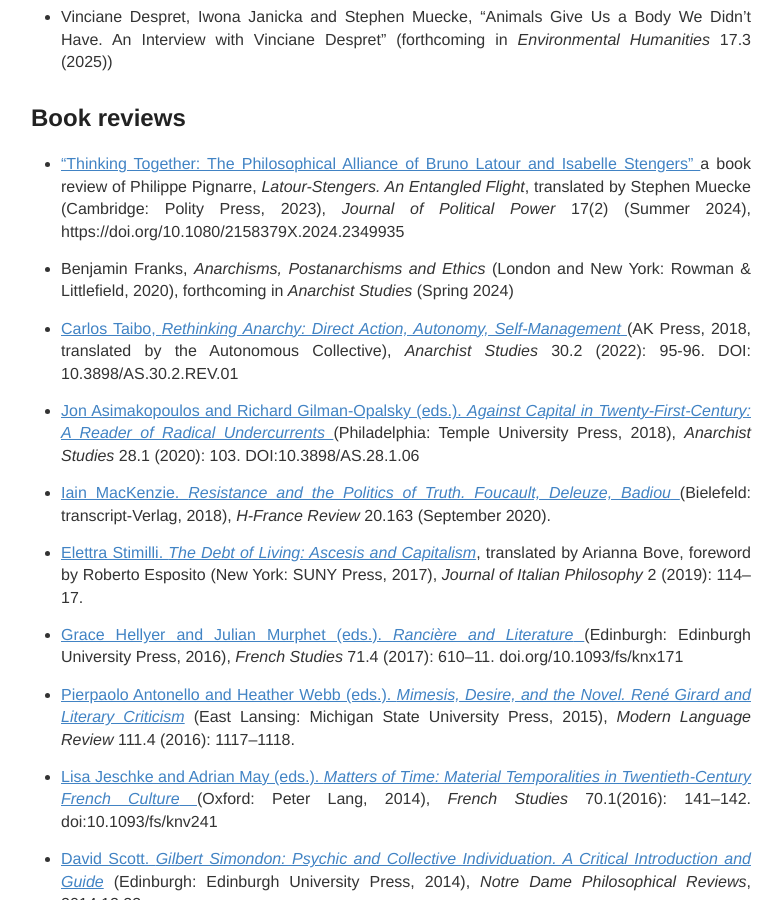
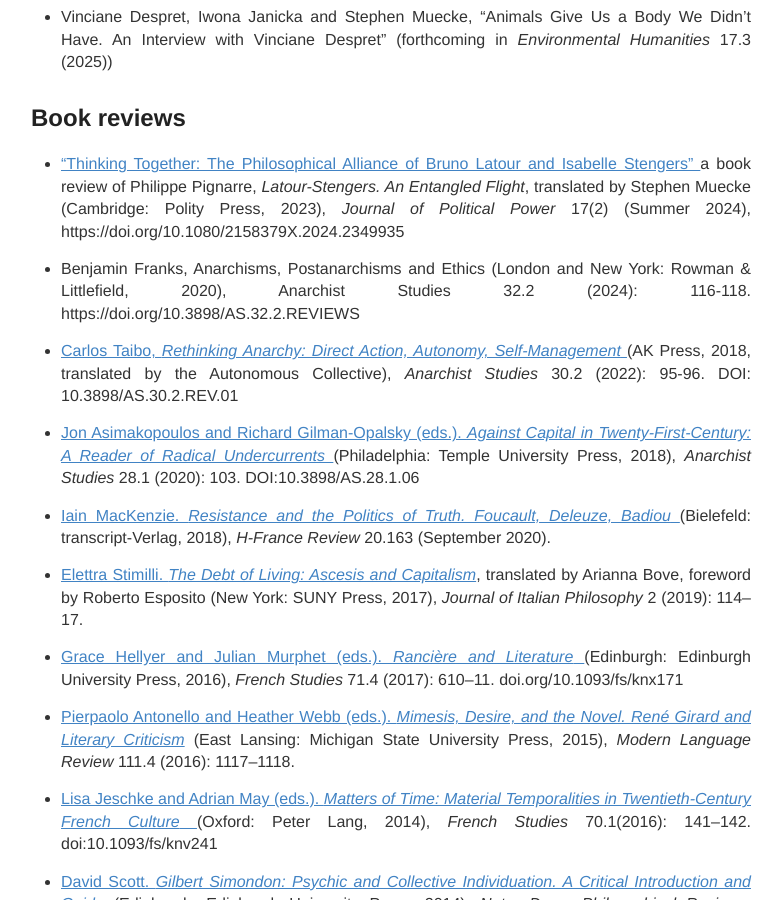
Before and after one commit to IJanicka/IJanicka.github.io, a Jekyll site: the page built from publications.md, in a window 1280 px wide and 900 px high, scrolled down 5748 px. Shown: the whole window, without its empty margins (249-1032 px from the left). Built offline with Jekyll 4.4.1, drawn with Linux system fonts in a browser that asks for light colours.

Commit message:
Update publications.md

```diff
--- a/publications.md
+++ b/publications.md
@@ -100,7 +100,7 @@
 
 * <a href="https://www.tandfonline.com/doi/full/10.1080/2158379X.2024.2349935" target="blank"> “Thinking Together: The Philosophical Alliance of Bruno Latour and Isabelle Stengers” <a/> a book review of Philippe Pignarre, *Latour-Stengers. An Entangled Flight*, translated by Stephen Muecke (Cambridge: Polity Press, 2023), *Journal of Political Power* 17(2) (Summer 2024), https://doi.org/10.1080/2158379X.2024.2349935<br>
 
-* Benjamin Franks, *Anarchisms, Postanarchisms and Ethics* (London and New York: Rowman & Littlefield, 2020), forthcoming in *Anarchist Studies* (Spring 2024)<br>
+* Benjamin Franks, Anarchisms, Postanarchisms and Ethics (London and New York: Rowman & Littlefield, 2020), Anarchist Studies 32.2 (2024): 116-118. https://doi.org/10.3898/AS.32.2.REVIEWS <br>
 
 * <a href="../articles/Review by Iwona Janicka_Carlos Taibo_Rethining Anarchy_Anarchist Studies 30_2_2022.pdf" target="_blank">Carlos Taibo, *Rethinking Anarchy: Direct Action, Autonomy, Self-Management* </a>(AK Press, 2018, translated by the Autonomous Collective), *Anarchist Studies* 30.2 (2022): 95-96. DOI: 10.3898/AS.30.2.REV.01<br>
 
```
